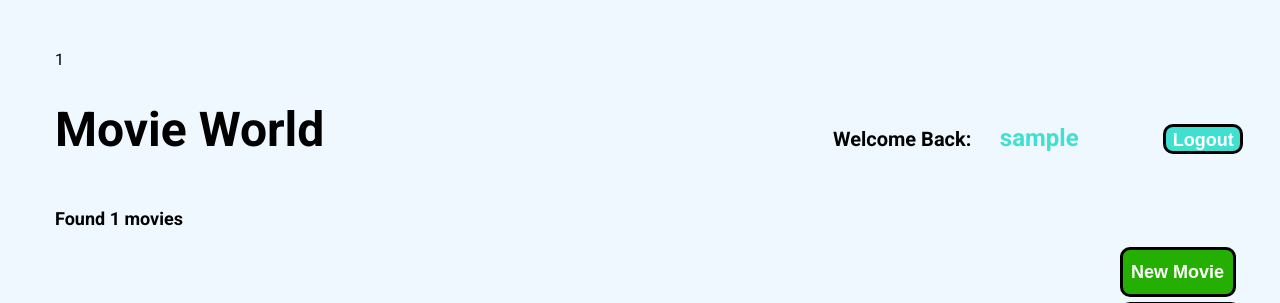
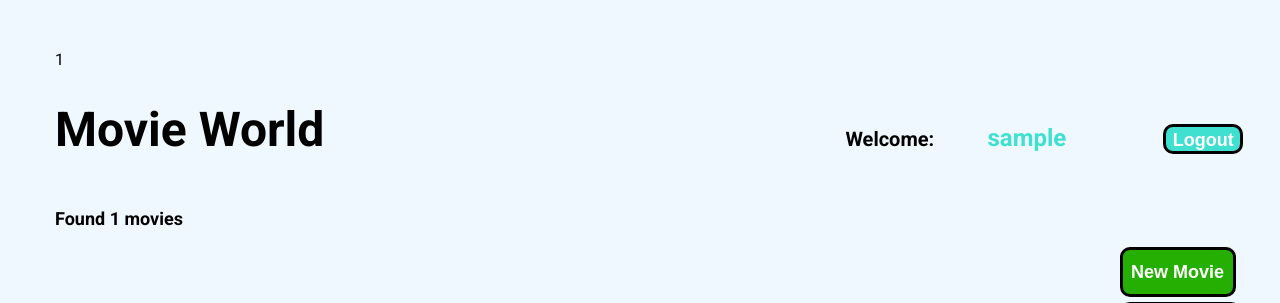
Before and after one commit to GiorgosKoutou/MovieWorld, a PHP site: page / in a window 1280 px wide. Shown: the top 303 px of the page. Run offline with PHP 8.4, Linux system fonts and the light colour scheme; the visitor is signed in with stand-in values (Sample User, id 1); data that the repository does not hold is empty.

Commit message:
Minor changes

```diff
--- a/Views/Index.php
+++ b/Views/Index.php
@@ -173,7 +173,7 @@ function displayHeader()
         // Display a welcome message with the username and a logout button
         echo <<<HTML
         <div class="UserHeader">
-            <p><span id="welcomeSpan">Welcome Back: </span><span id="usernameSpan">$userName</span></p>
+            <p><span id="welcomeSpan">Welcome: </span><span id="usernameSpan">$userName</span></p>
 
             <!-- Start of Logout Button -->
             <div class="Logout">
```
